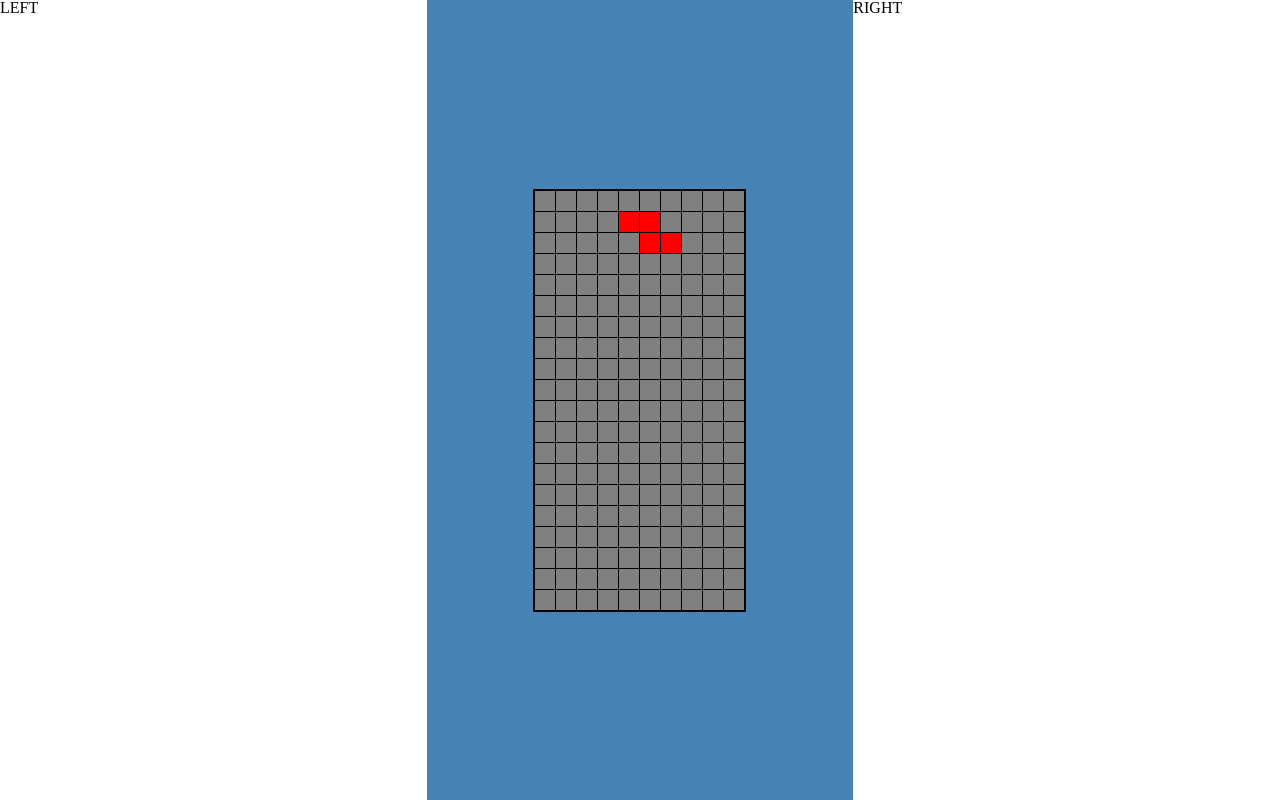
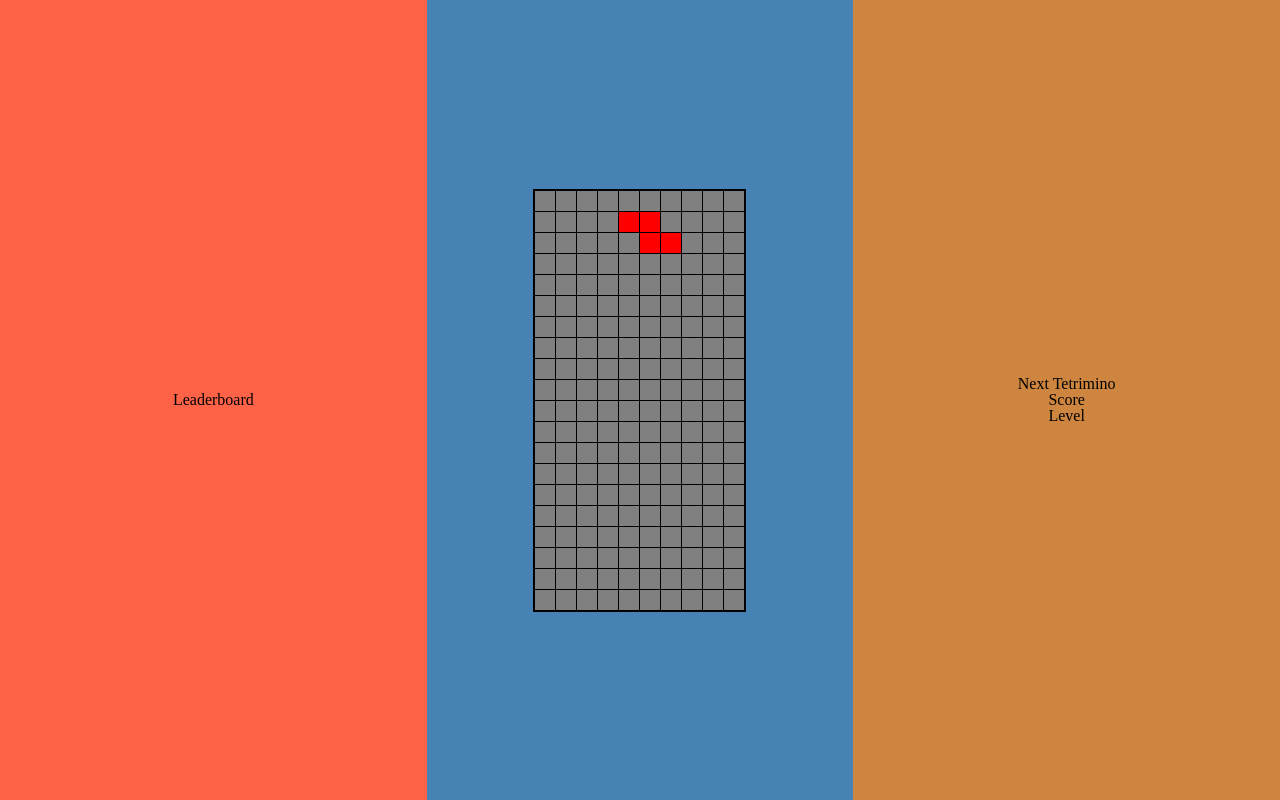
Before and after one commit to jonganebski/react_games, a React (Create React App) app: page /#/tetris in a window 1280 px wide. Built offline with nearby package versions, Linux system fonts and the light colour scheme.

Commit message:
Handling tetriminos movement

```diff
--- a/src/Components/Tetris/Tetris.tsx
+++ b/src/Components/Tetris/Tetris.tsx
@@ -1,5 +1,6 @@
 import React from "react";
 import styled from "styled-components";
+import { TMatrix, TTetriminos } from "../../@types/tetris";
 import { useMatrix } from "../../hooks/tetris/useMatrix";
 import { useTetriminos } from "../../hooks/tetris/useTetriminos";
 
@@ -16,11 +17,26 @@ const Wrapper = styled.div`
   grid-template-columns: 1fr 1fr 1fr;
 `;
 
+const Left = styled.section`
+  display: flex;
+  align-items: center;
+  justify-content: center;
+  background-color: tomato;
+`;
+
 const Center = styled.section`
   display: flex;
   align-items: center;
   justify-content: center;
   background-color: steelblue;
+`;
+
+const Right = styled.section`
+  display: flex;
+  flex-direction: column;
+  align-items: center;
+  justify-content: center;
+  background-color: peru;
 `;
 
 const Matrix = styled.div`
@@ -45,9 +61,67 @@ const Tetris = () => {
   const [tetri, setTetri] = useTetriminos();
   const [matrix, setMatrix] = useMatrix(tetri);
 
+  const checkWillCollide = (
+    matrix: TMatrix,
+    tetri: TTetriminos,
+    dirX: number,
+    dirY: number
+  ) => {
+    for (let y = 0; y < tetri.shape.length; ++y) {
+      for (let x = 0; x < tetri.shape[y].length; ++x) {
+        if (tetri.shape[y][x] !== ".") {
+          const rowBelow = matrix[tetri.pos.y + y + dirY];
+          const nextCell = rowBelow && rowBelow[x + tetri.pos.x + dirX];
+          const isLocked = nextCell && nextCell[1] === "locked" ? true : false;
+          if (!rowBelow || !nextCell || isLocked) {
+            return true;
+          }
+        }
+      }
+    }
+    return false;
+  };
+
+  const drop = () => {
+    const willCollide = checkWillCollide(matrix, tetri, 0, 1);
+    if (!willCollide) {
+      setTetri((prev) => ({
+        ...prev,
+        pos: { ...prev.pos, y: prev.pos.y + 1 },
+      }));
+    }
+  };
+
+  const moveHorizontal = (dir: number) => {
+    const willCollide = checkWillCollide(matrix, tetri, dir, 0);
+    if (!willCollide) {
+      setTetri((prev) => ({
+        ...prev,
+        pos: { ...prev.pos, x: prev.pos.x + dir },
+      }));
+    }
+  };
+
+  const handleKeyDown = (e: React.KeyboardEvent<HTMLDivElement>) => {
+    e.preventDefault();
+    if (e.key === "ArrowLeft") {
+      moveHorizontal(-1);
+    }
+    if (e.key === "ArrowRight") {
+      moveHorizontal(1);
+    }
+    if (e.key === "ArrowDown") {
+      drop();
+    }
+    if (e.key === "ArrowUp") {
+    }
+  };
+
   return (
-    <Wrapper>
-      <div>LEFT</div>
+    <Wrapper role="button" tabIndex={0} onKeyDown={handleKeyDown}>
+      <Left>
+        <div>Leaderboard</div>
+      </Left>
       <Center>
         <Matrix>
           {matrix.map((row) =>
@@ -55,7 +129,11 @@ const Tetris = () => {
           )}
         </Matrix>
       </Center>
-      <div>RIGHT</div>
+      <Right>
+        <div>Next Tetrimino</div>
+        <div>Score</div>
+        <div>Level</div>
+      </Right>
     </Wrapper>
   );
 };
```
